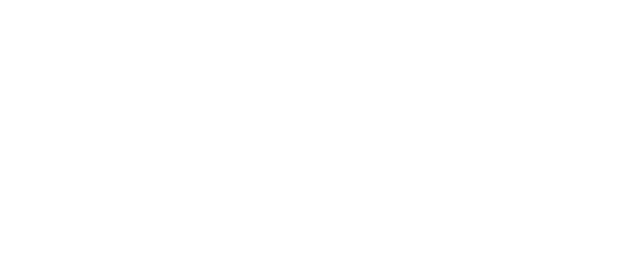
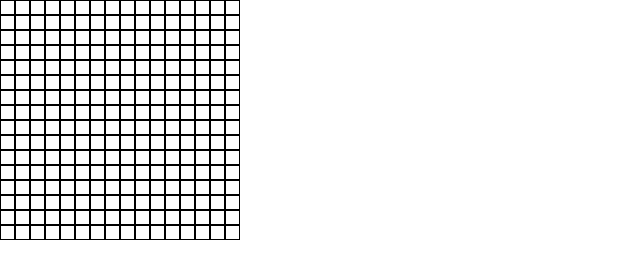
Before and after one commit to Anutka777/etch-a-sketch, a plain HTML site: page index.html in a window 1280 px wide. Shown: the whole page, without its empty margins (0-640 px from the left). Drawn offline with Linux system fonts and the light colour scheme.

Commit message:
Add grid net

```diff
--- a/app.js
+++ b/app.js
@@ -0,0 +1,14 @@
+const gridNet = document.getElementById('grid-net');
+
+let gridItemArray = [];
+let gridItemCount = 256;
+for (i = 1; i <= gridItemCount; i++) {
+  gridItemArray.push(i);
+}
+
+gridItemArray.forEach(function(el) {
+  let gridItem = document.createElement('div');
+  gridItem.className = 'grid-item'
+  gridItem.id = `grid-item ${el}`;
+  gridNet.appendChild(gridItem);
+  });
--- a/index.html
+++ b/index.html
@@ -9,7 +9,7 @@
 </head>
 <body>
   <div class="container">
-    <div class="grid-net">
+    <div id="grid-net">
 
     </div>
   </div>
--- a/style.css
+++ b/style.css
@@ -0,0 +1,9 @@
+#grid-net {
+  display: grid;
+  grid-template-columns: repeat(16, 15px);
+  grid-template-rows: repeat(16, 15px)
+}
+
+.grid-item {
+  border: 1px solid black;
+}
```
